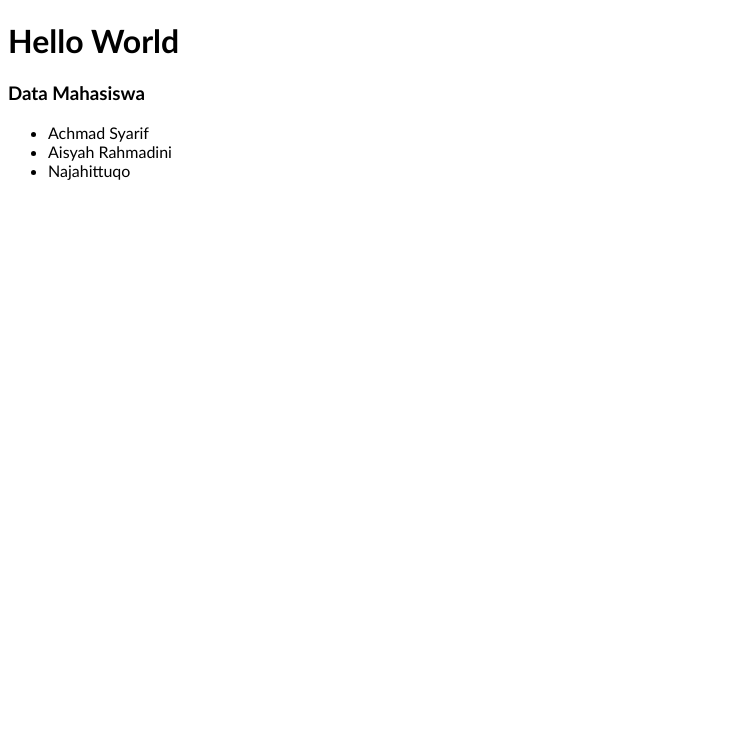
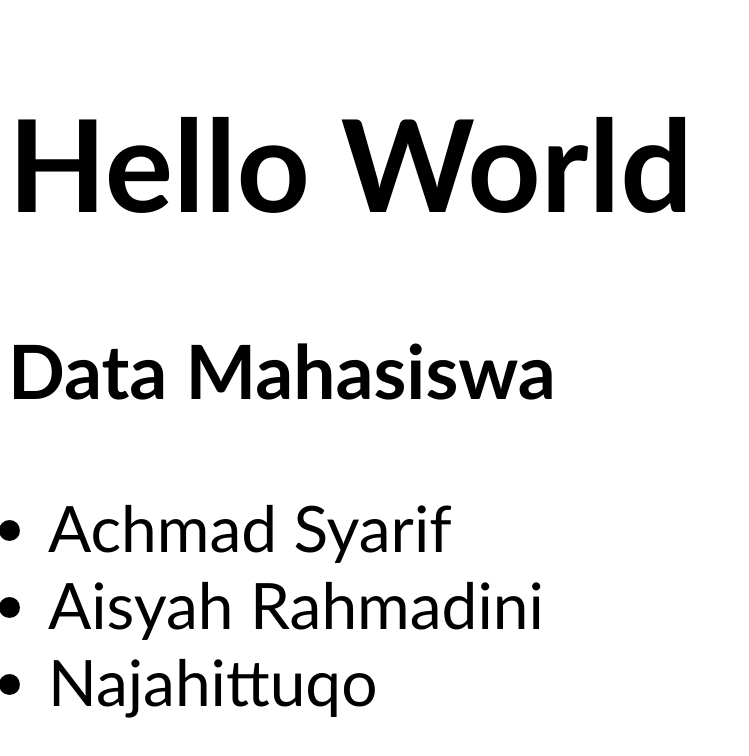
Before and after one commit to si-saaref/joonz, a plain HTML site: page index.html in a window 1280 px wide. Shown: the whole page, without its empty margins (0-749 px from the left). Drawn offline with Linux system fonts and the light colour scheme.

Commit message:
menambah style baru untuk body

```diff
--- a/style.css
+++ b/style.css
@@ -1,3 +1,5 @@
 body {
     font-family: Arial, Helvetica, sans-serif;
+    font-size: 4rem;
+    font-weight: "bold";
 }
```
